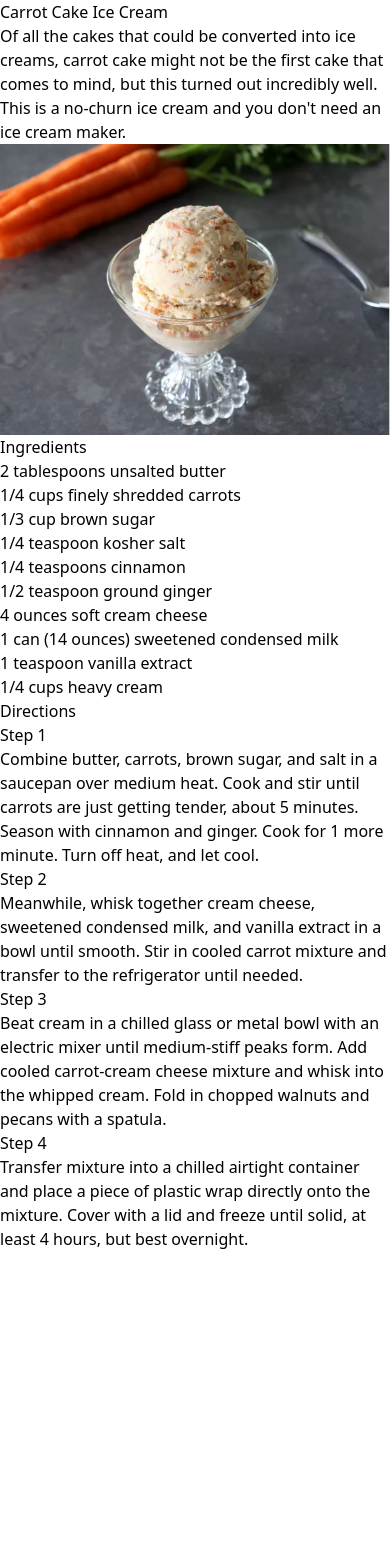
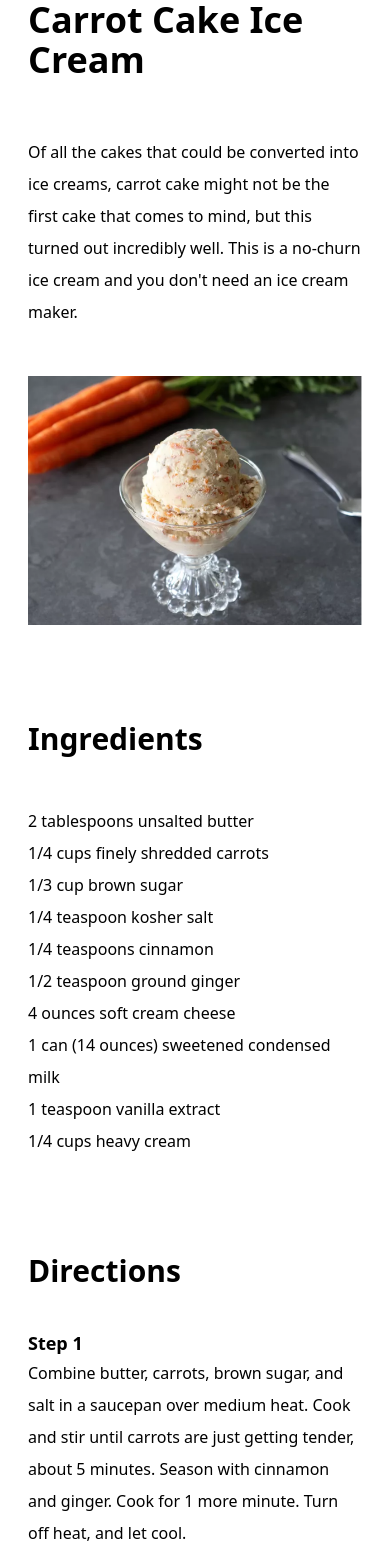
Before and after one commit to shadyhussein99/AllRecipes, a React (Vite) app: page /first-recipe-description in a window 390 px wide. Shown: the top 1568 px of the page. Before the commit the page ends 1251 px from the top, so only its background shows below. Built offline with nearby package versions, Linux system fonts and the light colour scheme.

Commit message:
styling small screens

```diff
--- a/public/styles.css
+++ b/public/styles.css
@@ -1,6 +1,10 @@
 @tailwind base;
 @tailwind components;
 @tailwind utilities;
+
+body {
+    line-height: 2;
+}
 
 .title {
     background-image: url("./pics/back.PNG");
@@ -8,3 +12,14 @@
     background-repeat: no-repeat;
     height: 500px;
 }
+.flag {
+    @apply mx-4 my-3 cursor-pointer hover:-translate-x-1 hover:-translate-y-1
+}
+
+.description-step {
+    @apply font-bold text-lg
+}
+
+.step-paragraph {
+    @apply mb-8
+}
--- a/src/components/Countries.jsx
+++ b/src/components/Countries.jsx
@@ -20,9 +20,12 @@ function Countries(props) {
 
     return <div>
 
-        <h2 className="mt-24 text-center text-orange-600 text-3xl font-bold">Browse Country</h2>
+        <div className="flex justify-center">
+            <h2 className=" inline-block mt-24 text-orange-600 text-3xl font-bold border-b-2 border-black">Browse Country</h2>
+        </div>
 
-        <div className="mt-20">
+        <div className="flex justify-center">
+            <div className="mt-16 grid grid-cols-5 justify-center">
                 <img
                     onClick={() => { setCountryChosen("american"), props.setCountryRecipesShown(true) }}
                     className="flag"
@@ -148,6 +151,7 @@ function Countries(props) {
                     className="flag"
                     src="/pics/countries/turkish.PNG" alt="country-flag" />
             </div>
+        </div>
 
     </div>
 }
--- a/src/components/LatestRecipes.jsx
+++ b/src/components/LatestRecipes.jsx
@@ -6,8 +6,13 @@ import MiniLatestRecipes from "./MiniLatestRecipes";
 
 function LatestRecipes() {
 
-    return <div>
+    return <div className="">
 
+        <div className="flex justify-center">
+            <h2 className=" inline-block mt-32 text-orange-600 text-3xl font-bold border-b-2 border-black">Our Latest Recipes</h2>
+        </div>
+
+        <div className="mt-20">
             <MiniLatestRecipes
                 image="/pics/latestRecipes/firstLatest.PNG"
                 heading="ICE CREAM"
@@ -49,7 +54,7 @@ function LatestRecipes() {
                 description="Gochujang Noodles"
                 reference="/sixth-recipe-description"
             />
-
+        </div>
     </div>
 }
 
--- a/src/components/MiniLatestRecipes.jsx
+++ b/src/components/MiniLatestRecipes.jsx
@@ -5,12 +5,14 @@ import { Link } from "react-router-dom";
 
 function MiniLatestRecipes(props) {
     return <Link to={props.reference}>
-        <div>
+    <div className="">
+        <div className="mx-5 mb-14">
 
-            <img src={props.image} alt="recipe-img" />
-            <p>{props.heading}</p>
-            <h2>{props.description}</h2>
+            <img className="rounded-md w-full" src={props.image} alt="recipe-img" />
+            <p className=" text-gray-600 font-semibold mt-4">{props.heading}</p>
+            <h2 className=" text-3xl font-bold pt-2">{props.description}</h2>
 
+        </div>
         </div>
     </Link>
 }
--- a/src/components/Title.jsx
+++ b/src/components/Title.jsx
@@ -5,7 +5,7 @@ import React from "react";
 function Title() {
     return <div className="title">
 
-            <h1 className="relative top-40 text-center text-4xl font-bold bg-white mx-8 ">Find the best and most known Recipes around the world</h1>
+            <h1 className="relative top-40 text-center text-4xl font-bold bg-white mx-8 py-2 rounded-lg">Find the best and most known Recipes around the world</h1>
 
     </div>
 }
--- a/src/components/recipesDescription/MiniRecipesDescription.jsx
+++ b/src/components/recipesDescription/MiniRecipesDescription.jsx
@@ -3,16 +3,16 @@
 import React from "react";
 
 function MiniRecipesDescription(props) {
-    return <div>
-        <h1>{props.heading}</h1>
+    return <div className="mx-7">
+        <h1 className="text-4xl font-bold ">{props.heading}</h1>
 
-        <p>{props.description}</p>
+        <p className="mt-14">{props.description}</p>
 
-        <img src={props.image} alt="recipe-img" />
+        <img className="mt-12" src={props.image} alt="recipe-img" />
 
-        <h2>Ingredients</h2>
+        <h2 className="mt-24 text-3xl font-bold">Ingredients</h2>
 
-        <ul>
+        <ul className="mt-12">
             <li>{props.list1}</li>
             <li>{props.list2}</li>
             <li>{props.list3}</li>
@@ -25,26 +25,26 @@ function MiniRecipesDescription(props) {
             <li>{props.list10}</li>
         </ul>
 
-        <h2>Directions</h2>
+        <h2 className="mt-24 text-3xl font-bold mb-10">Directions</h2>
 
         <div>
-            <p>Step 1</p>
-            <p>{props.step1}</p>
+            <p className="description-step">Step 1</p>
+            <p className="step-paragraph">{props.step1}</p>
         </div>
 
         <div>
-            <p>Step 2</p>
-            <p>{props.step2}</p>
+            <p className="description-step">Step 2</p>
+            <p className="step-paragraph">{props.step2}</p>
         </div>
 
         <div>
-            <p>Step 3</p>
-            <p>{props.step3}</p>
+            <p className="description-step">Step 3</p>
+            <p className="step-paragraph">{props.step3}</p>
         </div>
 
         <div>
-            <p>Step 4</p>
-            <p>{props.step4}</p>
+            <p className="description-step">Step 4</p>
+            <p className="step-paragraph">{props.step4}</p>
         </div>
 
     </div>
```
Lines whose indentation alone changed are shown as unchanged.
